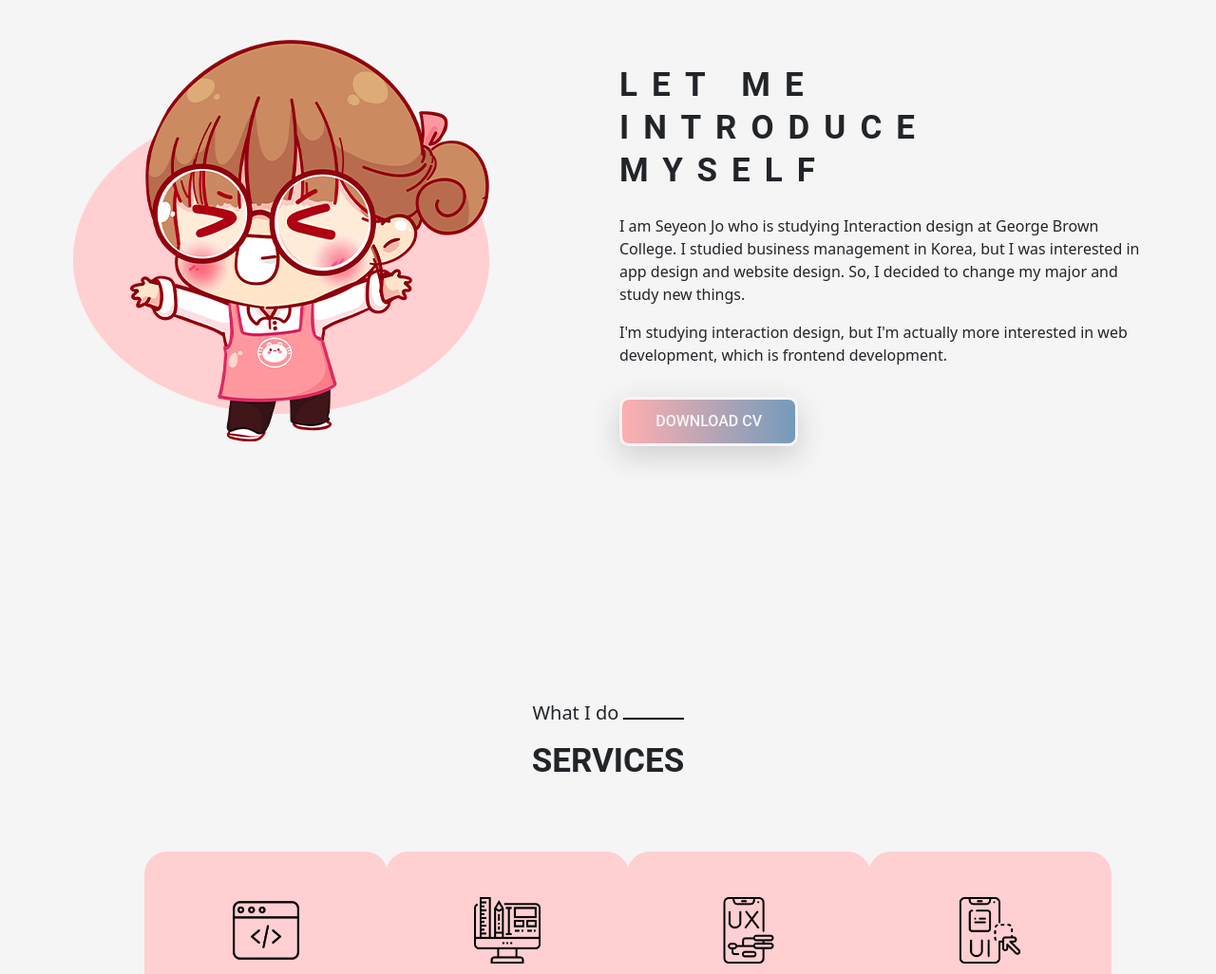
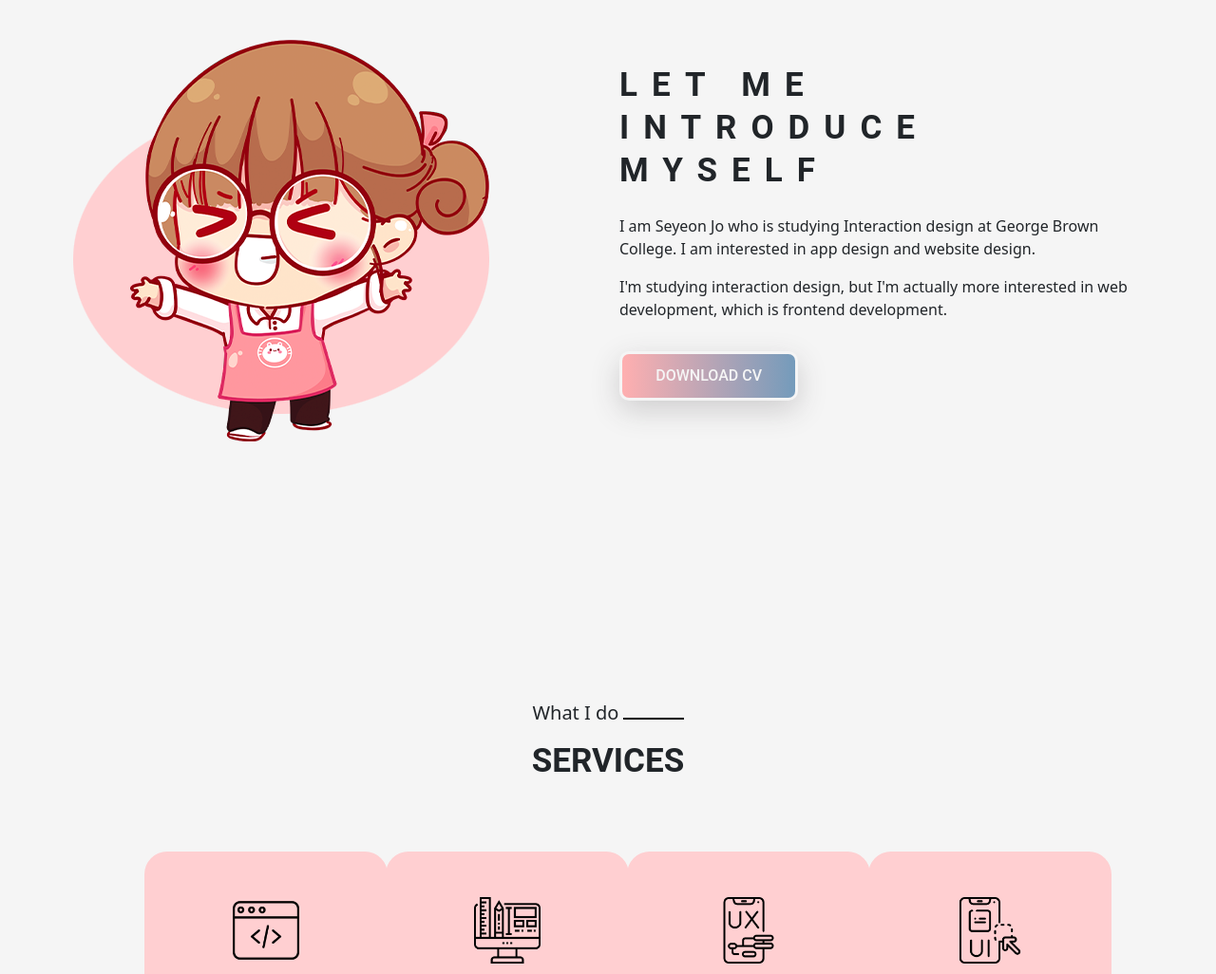
Before and after one commit to Seyeon-Jo/seyeonjo-portfolio, a plain HTML site: page index.html in a window 1280 px wide. Shown: the part 912-1938 px from the top of the page at 95% size. Drawn offline with Linux system fonts and the light colour scheme.

Commit message:
Update index.html

```diff
--- a/index.html
+++ b/index.html
@@ -129,9 +129,8 @@
               <div class="paragraph py-3 w-78">
                 <p class="para">
                   I am Seyeon Jo who is studying Interaction design at George
-                  Brown College. I studied business management in Korea, but I
-                  was interested in app design and website design. So, I decided
-                  to change my major and study new things.
+                  Brown College. I am interested in app design and website
+                  design.
                 </p>
                 <p class="para">
                   I'm studying interaction design, but I'm actually more
```
